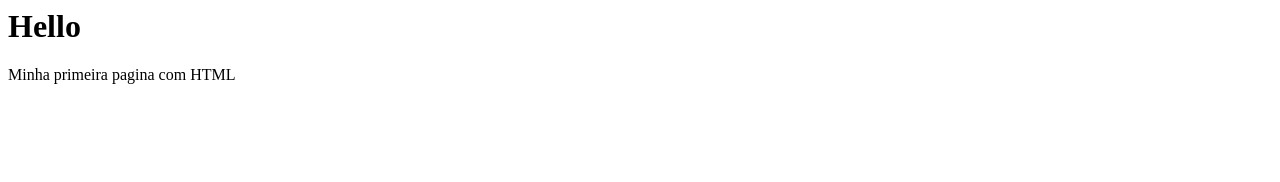
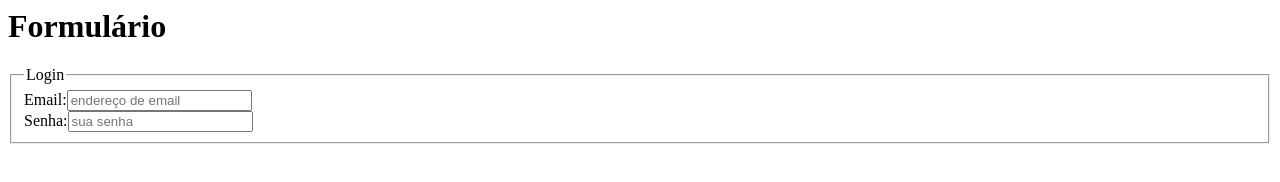
Before and after one commit to Guilherme7281/Guilherme.github.io, a plain HTML site: page Index.html in a window 1280 px wide. Drawn offline with Linux system fonts and the light colour scheme.

Commit message:
Formulário.html

```diff
--- a/Index.html
+++ b/Index.html
@@ -1,9 +1,16 @@
 <html>
-   <head>
-      <title>Guilherme | minha página</title>
-   </head>
-   <body>
-      <h1>Hello</h1>
-      <p>Minha primeira pagina com HTML</p>
-   </body>
+    <head>
+        <meta charset="utf-8">
+    </head>
+    <body>
+        <h1>Formulário</h1>
+        <form>
+            <fieldset>
+                <legend>Login</legend>
+                <label>Email:<input type="url" name="email" placeholder="endereço de email"></label>
+                <br>
+                <label>Senha:<input type="password" name="senha" placeholder="sua senha"></label>
+            </fieldset>
+        </form>
+    </body>
 </html>
```
